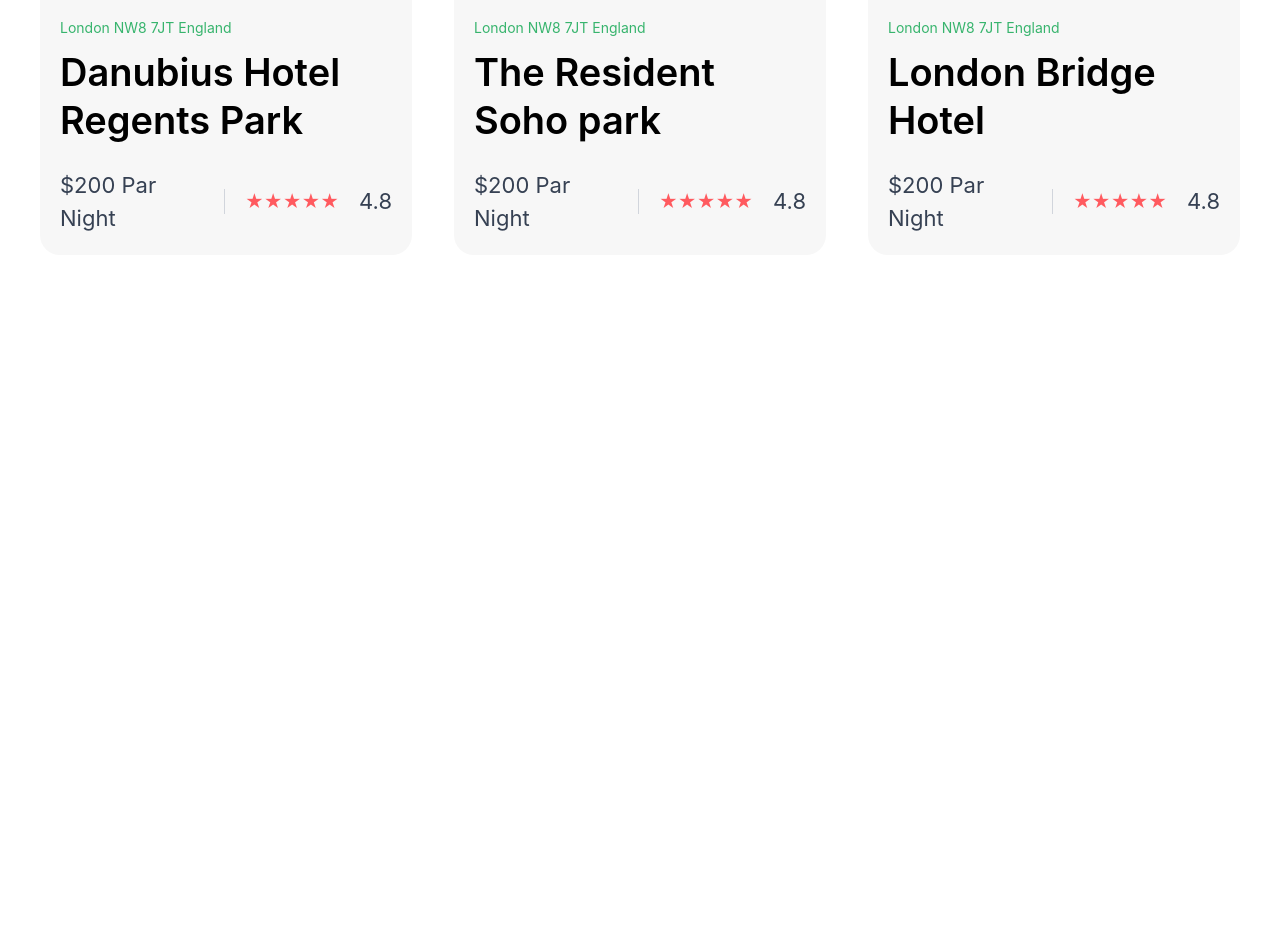
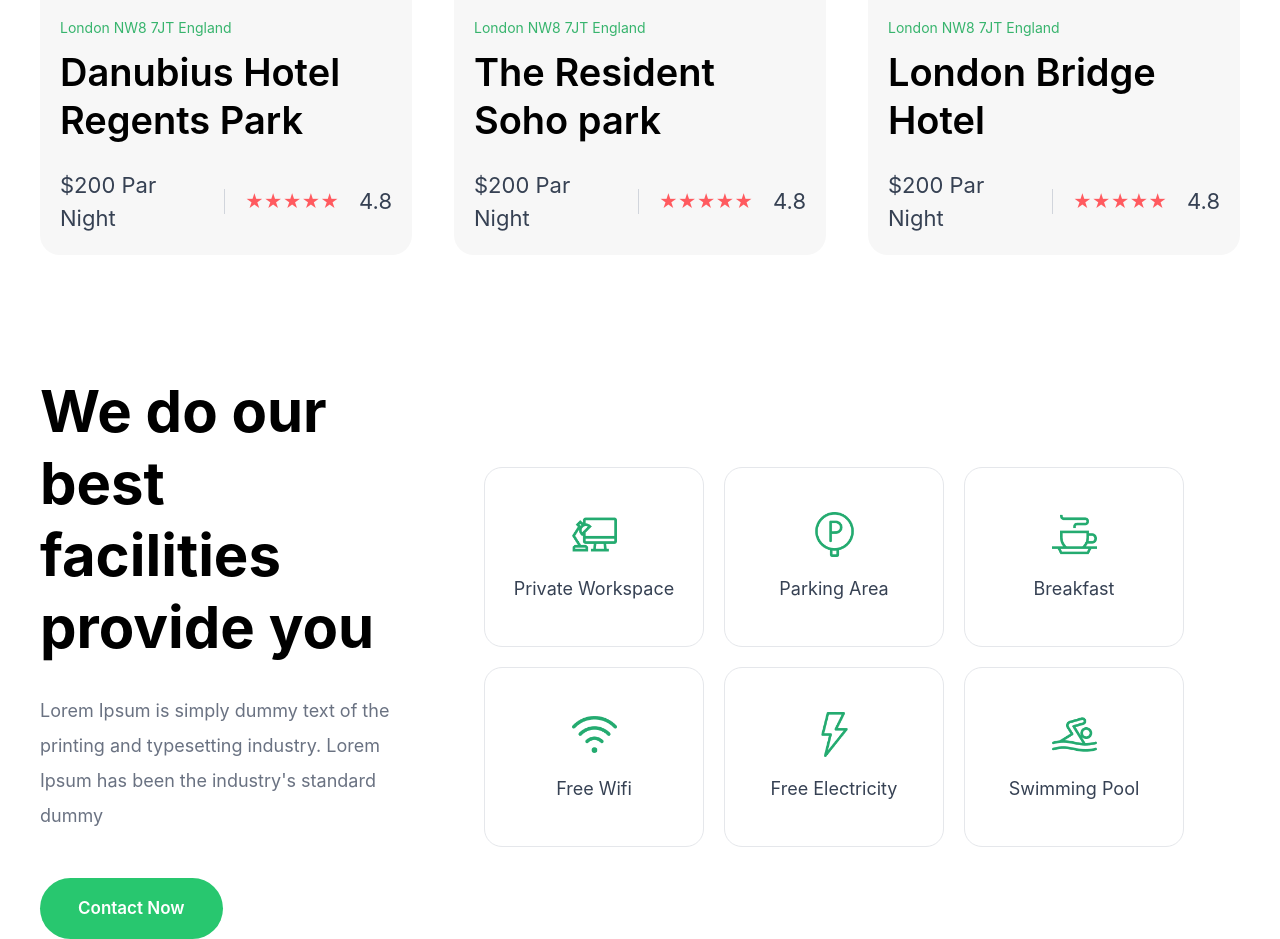
Before and after one commit to abubakrusmon/branch-homewrok, a website: page index.html in a window 1280 px wide. Shown: the part 1460-2399 px from the top of the page. Before the commit the page ends 1715 px from the top, so only its background shows below. Drawn offline with nearby package versions, Linux system fonts and the light colour scheme; files that its build step writes are made by us from their sources.

Commit message:
3 section

```diff
--- a/index.html
+++ b/index.html
@@ -167,7 +167,61 @@
             </div>
         </div>
     </div>
-</section>
+    </section>
+    <section class="max-w-[1200px] m-auto mt-[120px] flex justify-between items-center">
+    <div class="w-[32%]">
+        <h1 class="text-[58px] leading-[72px] font-bold text-black">
+            We do our best <br>
+            facilities provide you
+        </h1>
+        <p class="text-gray-500 text-[18px] leading-[35px] mt-[30px]">
+            Lorem Ipsum is simply dummy text of the printing and
+            typesetting industry. Lorem Ipsum has been the
+            industry's standard dummy
+        </p>
+        <button class="bg-[#28c76f] text-white px-[38px] py-[18px] rounded-full mt-[45px] text-[17px] font-semibold">
+            Contact Now
+        </button>
+    </div>
+    <div class="w-[63%] flex flex-wrap gap-[20px]">
+        <div class="w-[220px] h-[180px] border border-gray-200 rounded-[18px] bg-white flex flex-col items-center justify-center gap-[18px]">
+            <img src="./images/image copy 5.png" alt="" class="w-[45px]">
+            <p class="text-[18px] text-gray-700">
+                Private Workspace
+            </p>
+        </div>
+        <div class="w-[220px] h-[180px] border border-gray-200 rounded-[18px] bg-white flex flex-col items-center justify-center gap-[18px]">
+            <img src="./images/image copy 6.png" alt="" class="w-[45px]">
+            <p class="text-[18px] text-gray-700">
+                Parking Area
+            </p>
+        </div>
+        <div class="w-[220px] h-[180px] border border-gray-200 rounded-[18px] bg-white flex flex-col items-center justify-center gap-[18px]">
+            <img src="./images/image copy 7.png" alt="" class="w-[45px]">
+            <p class="text-[18px] text-gray-700">
+                Breakfast
+            </p>
+        </div>
+        <div class="w-[220px] h-[180px] border border-gray-200 rounded-[18px] bg-white flex flex-col items-center justify-center gap-[18px]">
+            <img src="./images/image copy 8.png" alt="" class="w-[45px]">
+            <p class="text-[18px] text-gray-700">
+                Free Wifi
+            </p>
+        </div>
+        <div class="w-[220px] h-[180px] border border-gray-200 rounded-[18px] bg-white flex flex-col items-center justify-center gap-[18px]">
+            <img src="./images/image copy 9.png" alt="" class="w-[45px]">
+            <p class="text-[18px] text-gray-700">
+                Free Electricity
+            </p>
+        </div>
+        <div class="w-[220px] h-[180px] border border-gray-200 rounded-[18px] bg-white flex flex-col items-center justify-center gap-[18px]">
+            <img src="./images/image copy 10.png" alt="" class="w-[45px]">
+            <p class="text-[18px] text-gray-700">
+                Swimming Pool
+            </p>
+        </div>
+    </div>
+    </section>
     </main>
 </body>
 </html>
```
Also changed, not shown: images/image copy 10.png (added), images/image copy 5.png (added), images/image copy 6.png (added), images/image copy 7.png (added), images/image copy 8.png (added), images/image copy 9.png (added).
